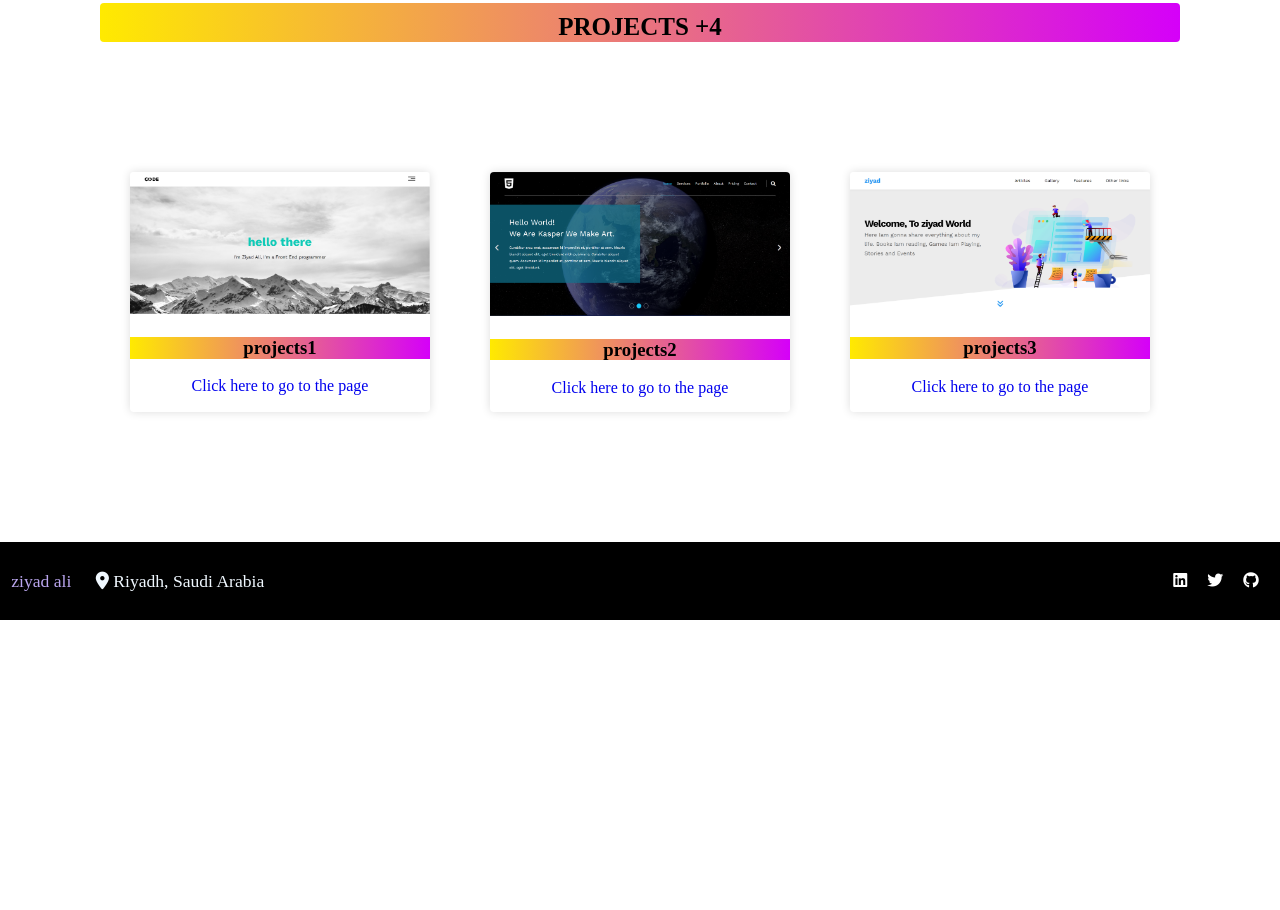
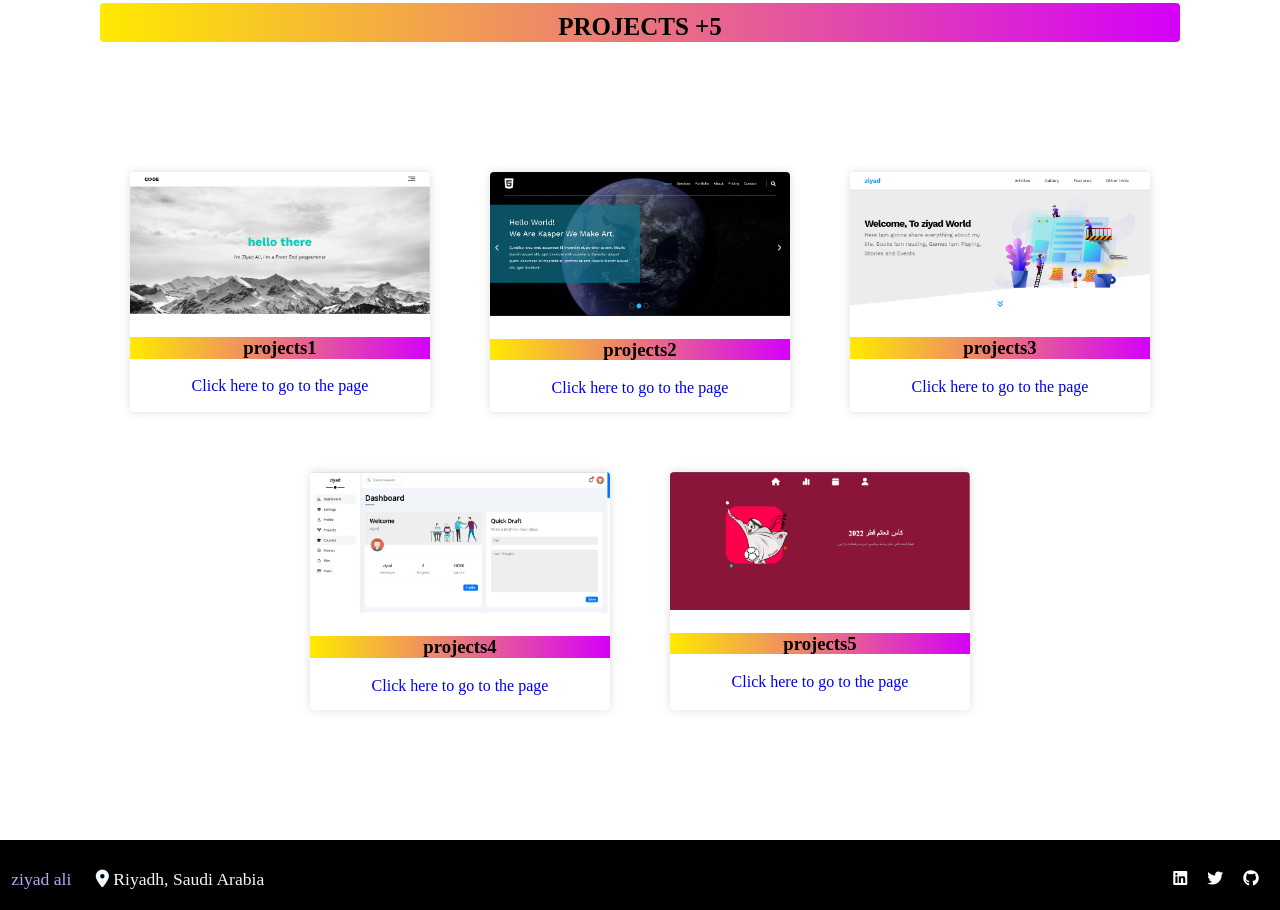
Before and after one commit to ds22222/my-website, a plain HTML site: page index.html in a window 1280 px wide. Shown: the part 1969-2879 px from the top of the page. Before the commit the page ends 2589 px from the top, so only its background shows below. Drawn offline with Linux system fonts and the light colour scheme.

Commit message:
اضافة مشروعين

```diff
--- a/index.html
+++ b/index.html
@@ -136,7 +136,7 @@
     <!--end section 3-->
     <!--start section 4-->
     <section class="cards" id="projects">
-        <h2 class="title">PROJECTS +4</h2>
+        <h2 class="title">PROJECTS +5</h2>
         <div class="content">
             <div class="card">
                 <div class="icon-img">
@@ -166,6 +166,24 @@
                     <p><a href=" https://ds22222.github.io/third-project/" target="_blank">Click here to go to the page</a></p>
                 </div>
             </div>
+            <div class="card">
+                <div class="icon-img">
+                    <img class="img-projects" src="imgs/image4.png" alt=""/>
+                </div>
+                <div class="info">
+                    <h3>projects4</h3>
+                    <p><a href=" https://ds22222.github.io/Fourth-project/" target="_blank">Click here to go to the page</a></p>
+                </div>
+            </div>
+            <div class="card">
+                <div class="icon-img">
+                    <img class="img-projects" src="imgs/image5.png" alt=""/>
+                </div>
+                <div class="info">
+                    <h3>projects5</h3>
+                    <p><a href=" https://ds22222.github.io/Fifth-project/" target="_blank">Click here to go to the page</a></p>
+                </div>
+            </div>
         </div>
     </section>
     <!--end section 4-->
```
Also changed, not shown: imgs/image4.png (added), imgs/image5.png (added).
